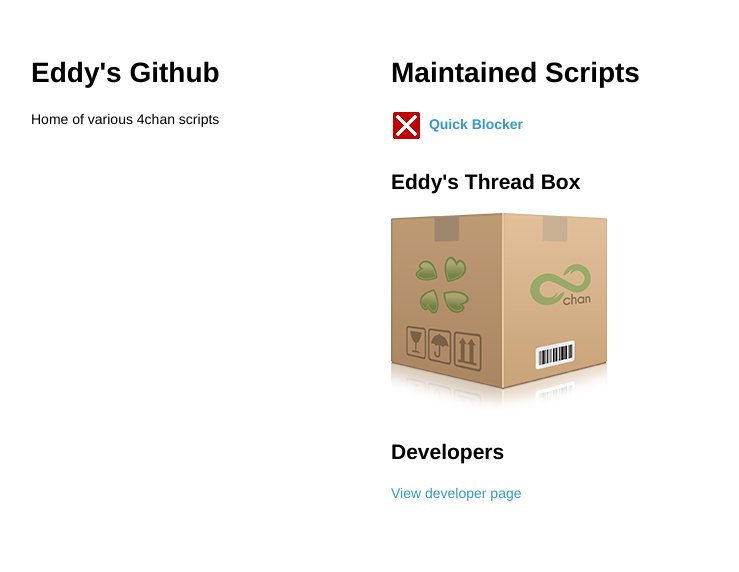
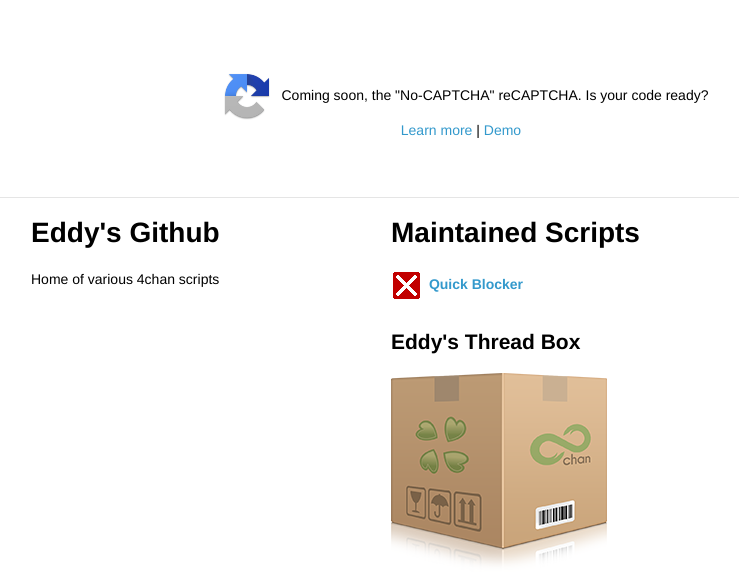
Before and after one commit to specialeddy/specialeddy.github.io, a PHP site: page / in a window 1280 px wide. Shown: the top 572 px of the page, without its empty margins (179-918 px from the left). Run offline with PHP 8.4, Linux system fonts and the light colour scheme.

Commit message:
Add new reCAPTCHA announcement

```diff
--- a/archive.html
+++ b/archive.html
@@ -12,6 +12,12 @@
     <![endif]-->
   </head>
   <body>
+    <div class="announcement">
+      <p><img class="icon48" src="img/logo_48.png" alt="Icon">Coming soon, the "No-CAPTCHA" reCAPTCHA. Is your code ready?<br><a href="https://www.google.com/recaptcha/intro/comingsoon/" target="_blank">Learn more</a> | <a href="http://www.google.com/recaptcha/api2/demo" target="_blank">Demo</a></p>
+      <br>
+      <br>
+    </div>
+    <hr>
     <div class="wrapper">
       <header>
         <h1>Eddy's Thread Box</h1>
--- a/index.html
+++ b/index.html
@@ -12,6 +12,12 @@
     <![endif]-->
   </head>
   <body>
+    <div class="announcement">
+      <p><img class="icon48" src="img/logo_48.png" alt="Icon">Coming soon, the "No-CAPTCHA" reCAPTCHA. Is your code ready?<br><a href="https://www.google.com/recaptcha/intro/comingsoon/" target="_blank">Learn more</a> | <a href="http://www.google.com/recaptcha/api2/demo" target="_blank">Demo</a></p>
+      <br>
+      <br>
+    </div>
+    <hr>
     <div class="wrapper">
       <header>
         <h1>Eddy's Github</h1>
--- a/stylesheets/styles.css
+++ b/stylesheets/styles.css
@@ -176,6 +176,13 @@
   bottom:50px;
 }
 
+.announcement {
+  text-align: center;
+  margin-left: auto;
+  margin-right: auto;
+  width: 85%;
+}
+
 .list {
   padding: 0px 0px 15px;
 }
@@ -231,6 +238,14 @@
   display: inline-block;
   width: 32px;
   height: 32px;
+}
+
+.icon48 {
+  display: inline-block;
+  width: 48px;
+  height: 48px;
+  vertical-align: middle;
+  margin: 0px 10px;
 }
 
 .info {
```
Also changed, not shown: img/logo_48.png (added).
